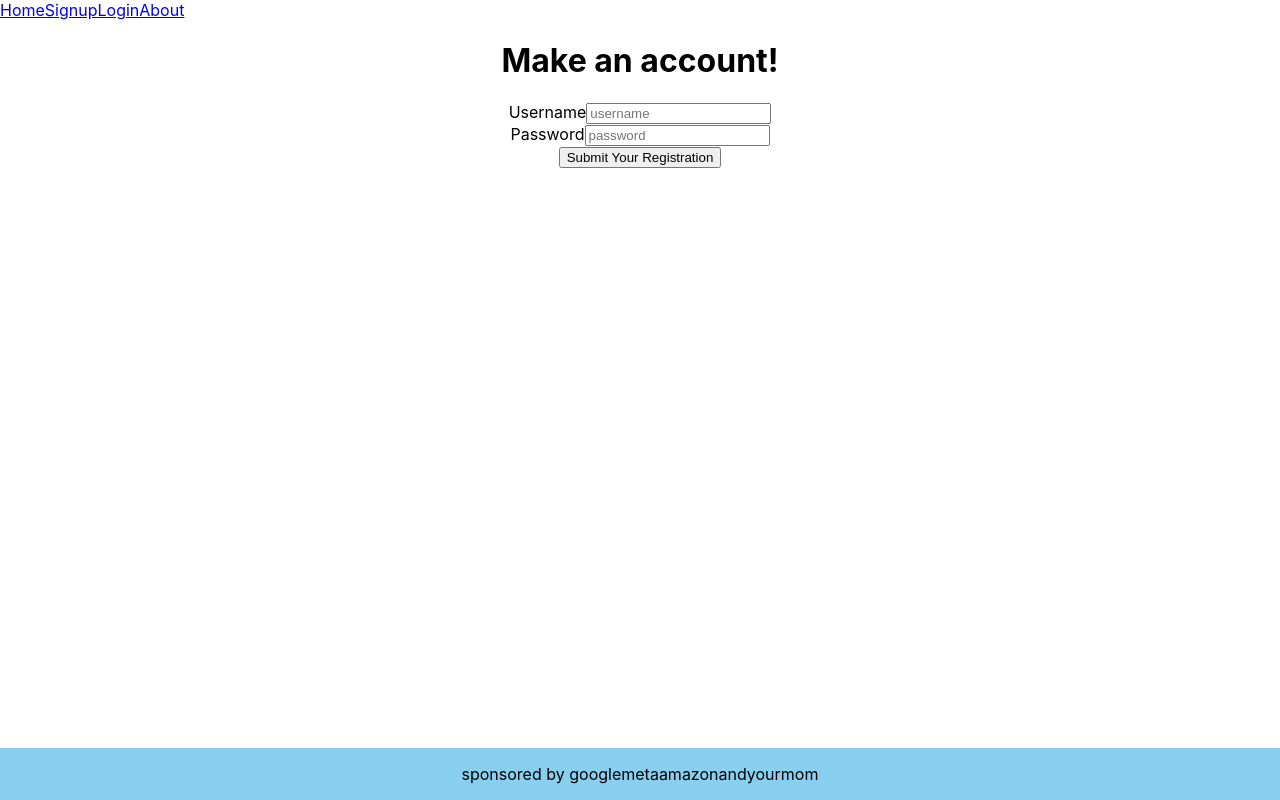
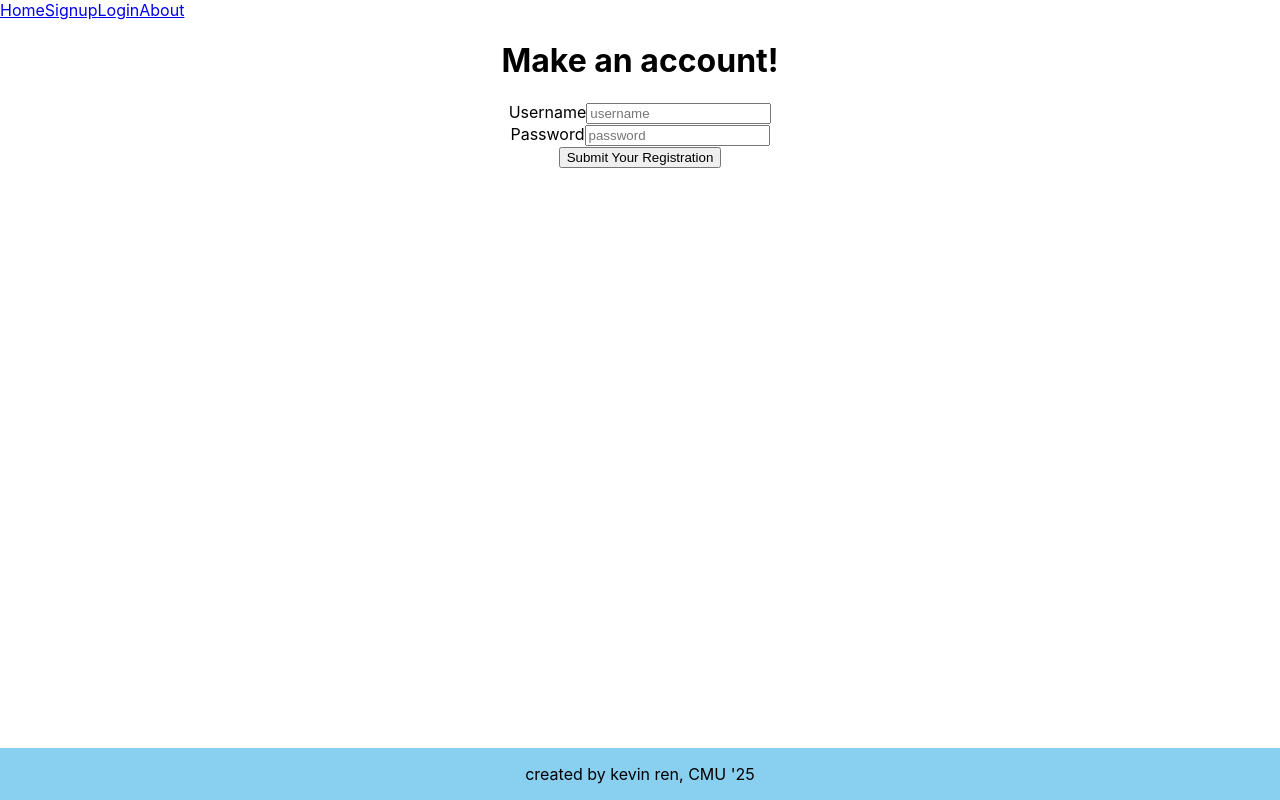
Before and after one commit to kren333/Hangman, a React (Create React App) app: page /signup in a window 1280 px wide. Built offline with nearby package versions, Linux system fonts and the light colour scheme.

Commit message:
fixed footer and signup displays

```diff
--- a/src/components/Footer.js
+++ b/src/components/Footer.js
@@ -14,7 +14,7 @@ function Footer() {
         <div class="footer">
             <style>{css}</style>
             <center>
-                <p>sponsored by googlemetaamazonandyourmom</p>
+                <p>created by kevin ren, CMU '25</p>
             </center>
         </div>
     )
--- a/src/pages/Signup.js
+++ b/src/pages/Signup.js
@@ -15,7 +15,7 @@ function Signup() {
             // attempt to pass user info to register with db
             axios.post("http://localhost:4000/post_user_info", {username, password})
             .then((response) => {
-              if (response.data == true) {
+              if (response.data === true) {
                 // display welcome message
                 setDummy("Registered your info!");
                 // TODO: code to link to new page w/login done
```
